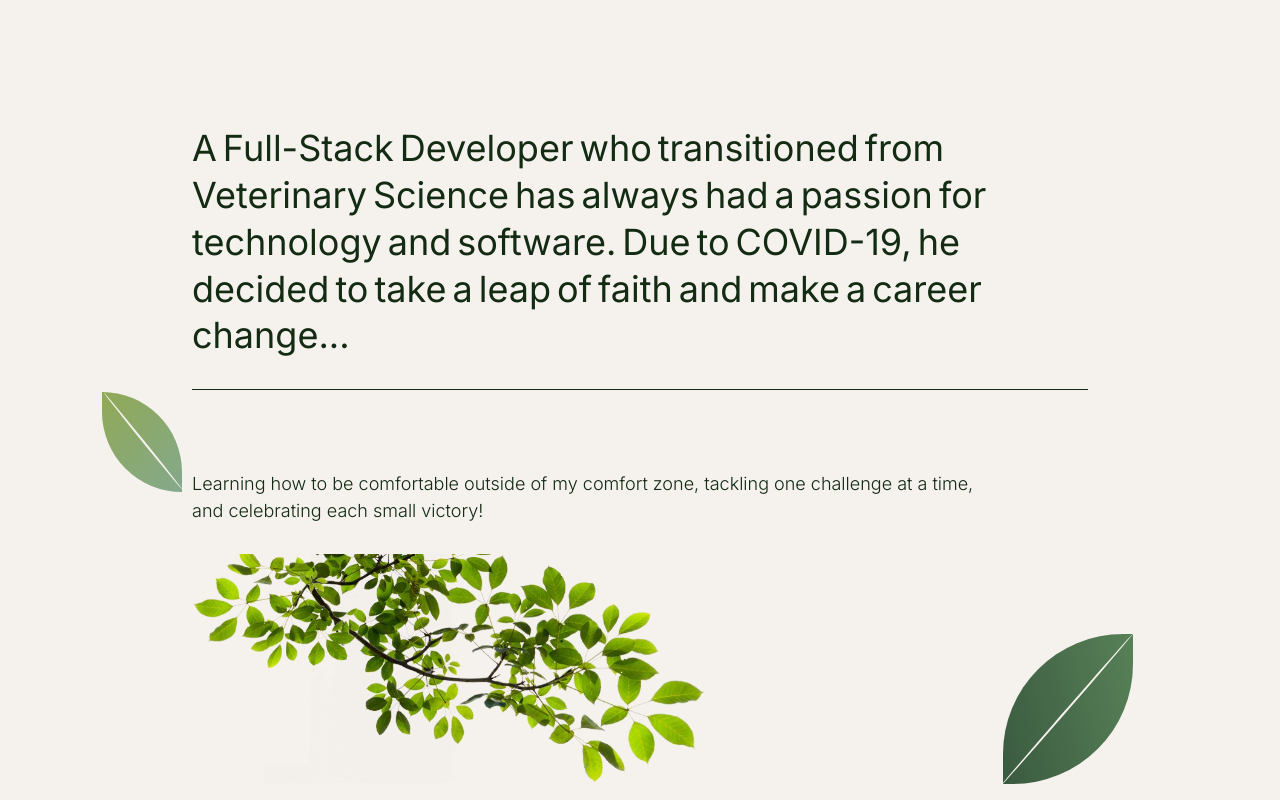
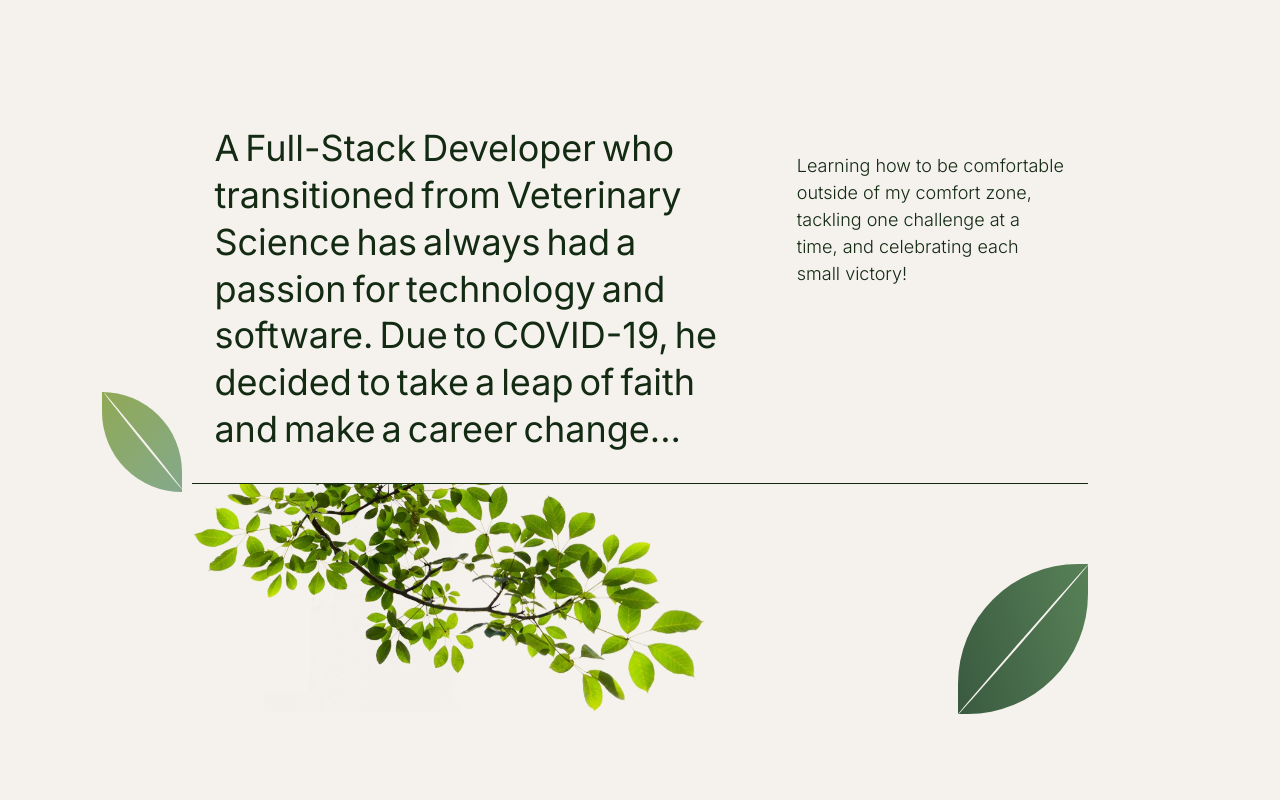
Before and after one commit to fluffyjohnny/portfolio, a Next.js app: page / in a window 1280 px wide. Shown: the part 840-1640 px from the top of the page. Built offline with nearby package versions, Linux system fonts and the light colour scheme.

Commit message:
fix layout and responsiveness issues

```diff
--- a/src/common/RoundedButton/style.module.scss
+++ b/src/common/RoundedButton/style.module.scss
@@ -6,7 +6,7 @@
     display: flex;
     align-items: center;
     justify-content: center;
-    padding: 15px 60px 15px 60px;
+
 
     p{
         position: relative;
@@ -28,3 +28,15 @@
     border-radius: 50%;
     top: 100%;
 }
+
+@media only screen and (min-width: 641px){
+    .roundedButton {
+        padding: 15px 60px 15px 60px;
+    }
+}
+
+@media only screen and (max-width: 640px){
+    .roundedButton {
+        padding: 15px 30px 15px 30px;
+    }
+}
--- a/src/components/Contact/style.module.scss
+++ b/src/components/Contact/style.module.scss
@@ -7,7 +7,7 @@
   background-color: #252323;
   position: relative;
   .body {
-    padding-top: 10%;
+    padding-top: 30%;
     width: 100%;
     max-width: 1800px;
     min-height: 80vh;
--- a/src/components/Description/index.jsx
+++ b/src/components/Description/index.jsx
@@ -19,6 +19,7 @@ export default function Index() {
           </Magnetic>
         </div>
         <div className={styles.body}>
+          <div className={styles.bodyContainer}>
             <p>
               {phrase.split(" ").map((word, index) => {
                 return (
@@ -37,9 +38,11 @@ export default function Index() {
             </p>
 
             <motion.p variants={opacity} animate={isInView ? "open" : "closed"}>
-            Learning how to be comfortable outside of my comfort zone, tackling
-            one challenge at a time, and celebrating each small victory!
+              Learning how to be comfortable outside of my comfort zone,
+              tackling one challenge at a time, and celebrating each small
+              victory!
             </motion.p>
+          </div>
         </div>
         <div data-scroll data-scroll-speed={0.1}>
           <Magnetic>
--- a/src/components/Description/style.module.scss
+++ b/src/components/Description/style.module.scss
@@ -35,7 +35,7 @@
     }
   }
   .leaf2 {
-    right: -5%;
+    right: 0%;
     width: 130px;
     height: 150px;
     background: linear-gradient(75deg, #3a5a40, #588157);
@@ -63,19 +63,25 @@
   .body {
     max-width: 1300px;
     display: flex;
-    flex-wrap: wrap;
+    flex-direction: column;
     gap: 5rem;
     position: relative;
+    .bodyContainer {
+      display: flex;
+      flex-wrap: wrap;
+      justify-content: space-around;
+      width: 100%;
+      border-bottom: 1px solid;
       p {
         margin: 0px;
         padding-bottom: 30px;
         user-select: none;
+        flex-grow: 1;
         &:nth-of-type(1) {
           font-size: 2.25rem;
           gap: 8px;
           line-height: 1.3;
           margin-top: -3%;
-        border-bottom: 1px solid;
 
           span {
             margin-right: 3px;
@@ -88,8 +94,8 @@
         }
         &:nth-of-type(2) {
           font-size: 18px;
-        width: 90%;
           font-weight: 300;
+        }
       }
     }
   }
@@ -105,6 +111,14 @@
     .leaf2 {
       top: 100%;
     }
+    p {
+      &:nth-of-type(1) {
+        max-width: 60%;
+      }
+      &:nth-of-type(2) {
+        max-width: 30%;
+      }
+    }
   }
   @media only screen and (max-width: 640px) {
     .body {
--- a/src/components/Header/style.module.scss
+++ b/src/components/Header/style.module.scss
@@ -4,7 +4,6 @@
   z-index: 1;
   top: 0;
   color: white;
-  padding: 35px;
   justify-content: space-between;
   align-items: center;
   width: 100%;
@@ -49,20 +48,6 @@
         cursor: pointer;
       }
     }
-    @media only screen and (min-width: 641px) {
-      .logo {
-        margin-left: 4vw;
-      }
-    }
-    @media only screen and (max-width: 640px) {
-      .spotify {
-        display: none;
-      }
-      .el {
-        padding: 5px !important;
-        min-width: 0 !important;
-      }
-    }
   }
 }
 .headerButtonContainer {
@@ -71,7 +56,6 @@
   right: 2%;
   bottom: 2%;
   z-index: 4;
-
   .button {
     position: relative;
     margin: 20px;
@@ -86,7 +70,6 @@
     z-index: 999;
     user-select: none;
   }
-
   .arrow {
     margin-top: 4px;
     text-align: center;
@@ -96,3 +79,24 @@
     z-index: 10;
   }
 }
+
+@media only screen and (min-width: 641px) {
+  .header {
+    padding: 35px;
+    .logo {
+      margin-left: 4vw;
+    }
+  }
+}
+@media only screen and (max-width: 640px) {
+  .header {
+    padding: 35px 10px;
+    .spotify {
+      display: none;
+    }
+    .el {
+      padding: 5px !important;
+      min-width: 0 !important;
+    }
+  }
+}
```
Also changed, not shown: 1 other file (tests, documents, lock files or other folders). Lines whose indentation alone changed are shown as unchanged.
